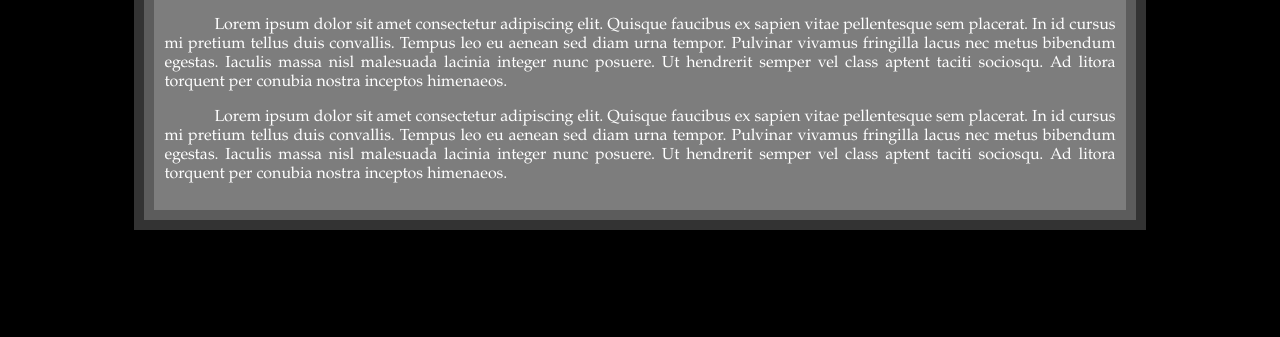
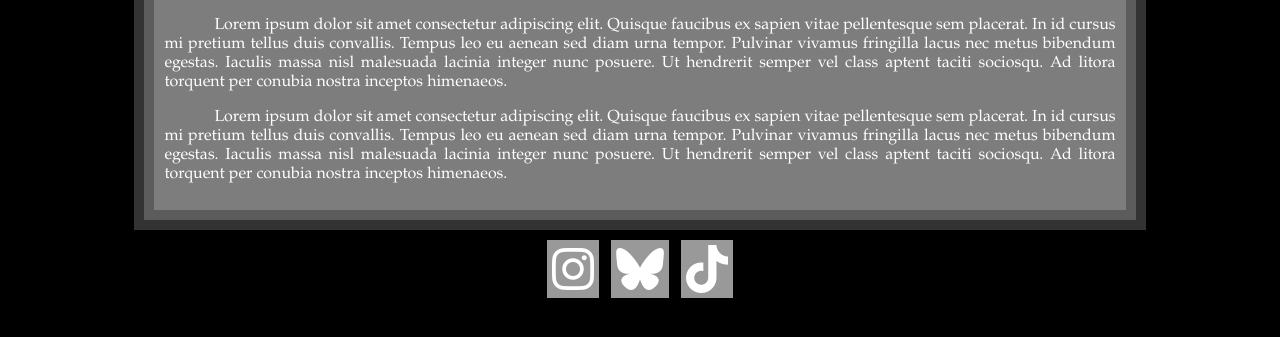
Before and after one commit to KathrynMerck/KathrynMerck.github.io, a plain HTML site: page index.html in a window 1280 px wide. Shown: the part 383-720 px from the top of the page. Drawn offline with Linux system fonts and the light colour scheme; a web font is replaced by a local one.

Commit message:
update styles

```diff
--- a/css/ricky.css
+++ b/css/ricky.css
@@ -116,6 +116,7 @@ body {
     z-index: 3;
     transform: scale(1.1);
     box-shadow: var(--gradA);
+    cursor: pointer;
 }
 
 .runeHover:hover {
--- a/css/style.css
+++ b/css/style.css
@@ -1,3 +1,4 @@
+
 body {
     background-color: black;
     color: white;
@@ -90,3 +91,20 @@ p {
     font-weight: 300;
     text-transform: none;
 }
+
+.footer{
+    width: 80%;
+    margin: auto;
+    text-align: center;
+}
+
+.socials{
+    font-size: 3em;
+}
+
+.socials a{
+    color: white;
+    text-decoration: none;
+    background-color: rgba(255, 255, 255, 60%);
+    padding: 5px;
+}
--- a/index.html
+++ b/index.html
@@ -72,6 +72,18 @@ A fun site for a club I'm in
                 </div>
             </div>
         </div>
+        <div class="footer">
+            <div class="socials">
+                <a href="https://instagram.com/umlobp" class="fa fa-brands fa-instagram"></a>
+                <a href="https://bsky.app/profile/offbroadwayplayers.bsky.social" class="fa fa-brands fa-bluesky"></a>
+                <a href="https://tiktok.com/@umlobp" class="fa fa-brands fa-tiktok"></a>
+            </div>
+            <div class="contact">
+                <p id="adressContact"></p>
+                <p id="emailContact"></p>
+                <p id="phoneContact"></p>
+            </div>
+        </div>
         <script src="scripts/general.js"></script>
         <script src="https://kit.fontawesome.com/8eb5de4257.js" crossorigin="anonymous"></script>
     </body>
```
